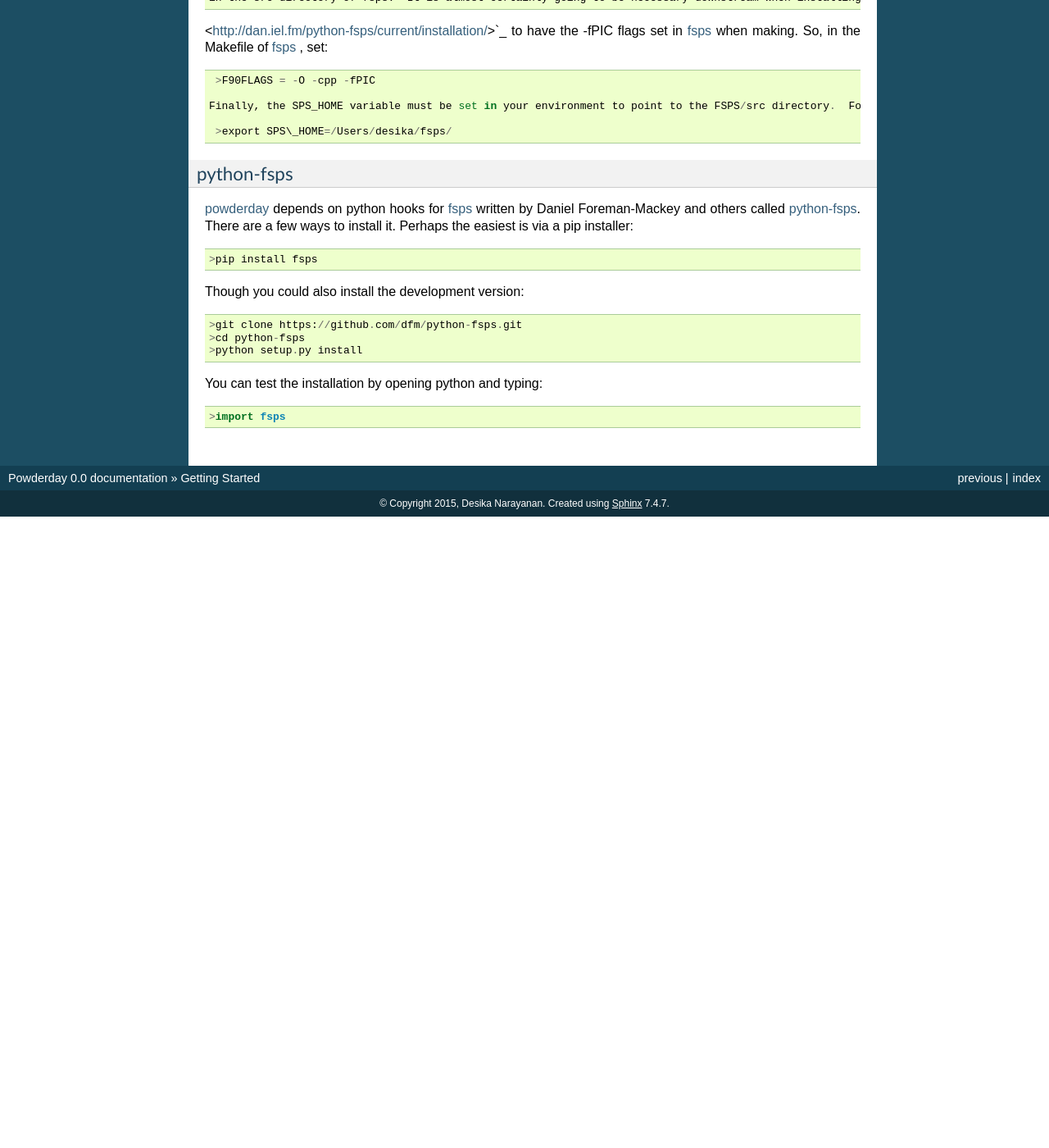
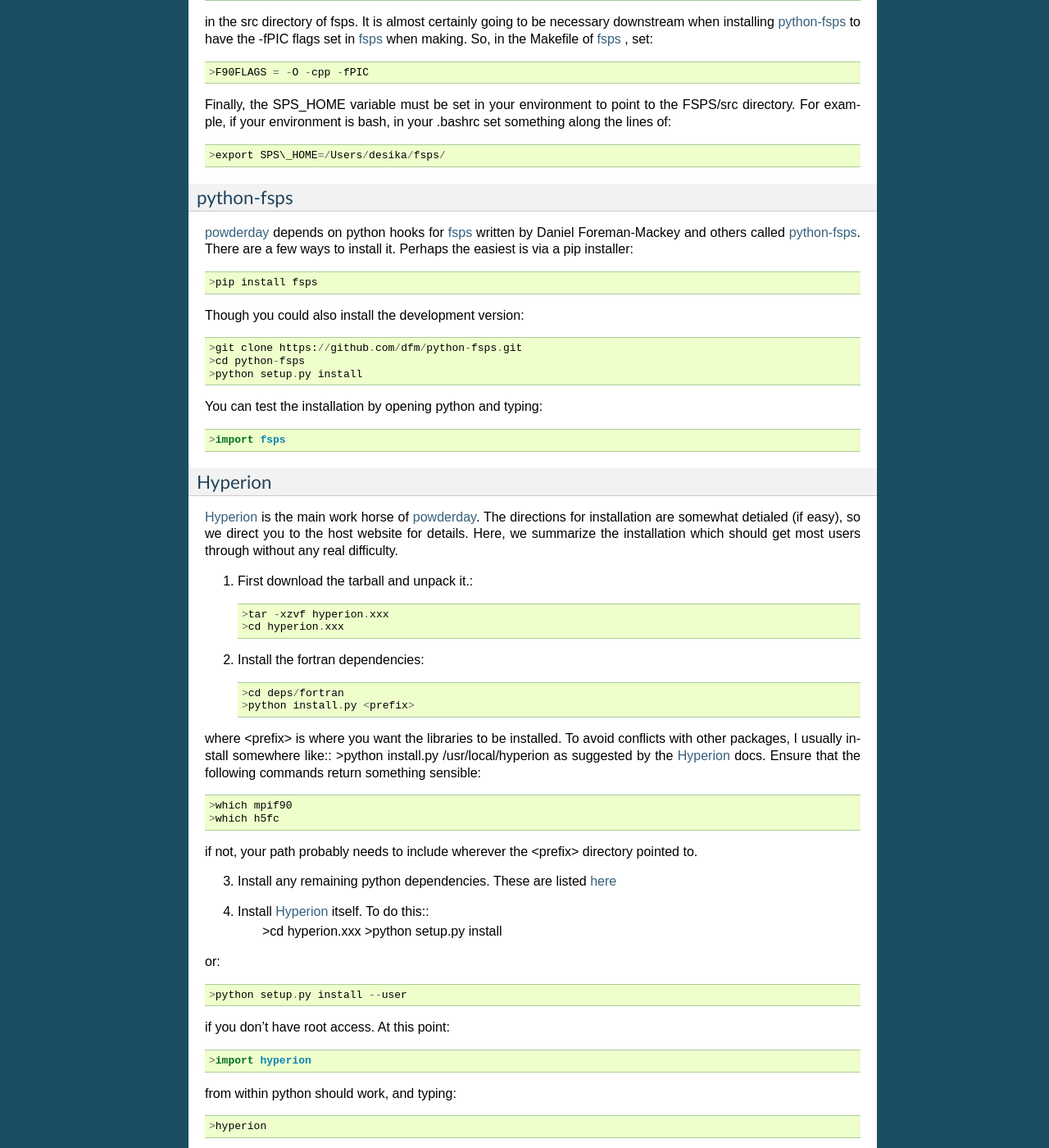
Before and after one commit to dnarayanan/powderday, a Sphinx documentation site: the page built from docs/installation.rst, in a window 1280 px wide and 1400 px high, scrolled down 912 px. Shown: the whole window at 82% size. Built offline with Sphinx 7.4.7, drawn with Linux system fonts in a browser that asks for light colours; before the commit the page ends 1542 px from its top, so only the background shows below that; some of the changed text lies outside the part shown.

Commit message:
installation docs hyperion install notes included

```diff
--- a/docs/installation.rst
+++ b/docs/installation.rst
@@ -62,12 +63,12 @@ to revert to this version via::
 
   >svn update -r 145
 
-  in the src directory of fsps.  It is almost certainly going to be necessary downstream when installing  `python-fsps
+in the src directory of fsps.  It is almost certainly going to be necessary downstream when installing  `python-fsps
 <http://dan.iel.fm/python-fsps/current/installation/>`_ to have the -fPIC flags set in `fsps <https://code.google.com/p/fsps/source/checkout>`_ when making.  So, in the Makefile of `fsps <https://code.google.com/p/fsps/source/checkout>`_ , set::
 
   >F90FLAGS = -O -cpp -fPIC
 
- Finally, the SPS_HOME variable must be set in your environment to point to the FSPS/src directory.  For example, if your environment is bash, in your .bashrc set something along the lines of::
+Finally, the SPS_HOME variable must be set in your environment to point to the FSPS/src directory.  For example, if your environment is bash, in your .bashrc set something along the lines of::
 
   >export SPS\_HOME=/Users/desika/fsps/
 
@@ -95,3 +96,81 @@ Though you could also install the development version::
 You can test the installation by opening python and typing::
 
 >import fsps
+
+.. _Hyperion:
+
+Hyperion
+--------------
+
+`Hyperion <http://www.hyperion-rt.org>`_ is the main work horse of
+`powderday <https://bitbucket.org/desika/powderday>`_.  The directions
+for installation are somewhat detialed (if easy), so we direct you to
+the host website for details.  Here, we summarize the installation
+which should get most users through without any real difficulty.
+
+
+1. First download the tarball and unpack it.::
+
+     >tar -xzvf hyperion.xxx
+     >cd hyperion.xxx
+
+2. Install the fortran dependencies::
+
+   >cd deps/fortran
+   >python install.py <prefix>
+
+where <prefix> is where you want the libraries to be installed.  To
+avoid conflicts with other packages, I usually install somewhere
+like:: >python install.py /usr/local/hyperion as suggested by the
+`Hyperion <http://www.hyperion-rt.org>`_ docs.  Ensure that the
+following commands return something sensible::
+
+  >which mpif90
+  >which h5fc
+
+if not, your path probably needs to include wherever the <prefix> directory pointed to.
+
+
+
+3. Install any remaining python dependencies. These are listed `here <http://docs.hyperion-rt.org/en/stable/installation/python_dependencies.html>`_
+
+4. Install `Hyperion <http://www.hyperion-rt.org>`_  itself.  To do this::
+     >cd hyperion.xxx
+     >python setup.py install
+
+or::
+
+  >python setup.py install --user
+
+if you don't have root access.  At this point::
+
+  >import hyperion
+
+from within python should work, and typing::
+
+  >hyperion
+
+at the command line should return something along the lines of::
+
+  >usage: hyperion [-h] [-f] [-m n_cores] input output
+  >hyperion: error: too few arguments
+
+if not, check the the path that is near one of the last lines of the
+setup.py installation (that is something associated with the
+number 755) and make sure it's in your path.  Ir's most likely to be a
+python binaries directory.
+
+You then have to install the Fortran Binaries::
+
+  >./configure  --prefix=prefix
+  >make
+  >make install
+
+where the prefix is wherever you installed the Fortran libraries
+before.  Make sure this works by typing at the command line::
+
+  >hyperion_sph
+
+which should return something like::
+
+  >Usage: hyperion_sph [-f] input_file output_file
```
Also changed, not shown: other parts of docs/installation.rst (+1 -0 lines).
